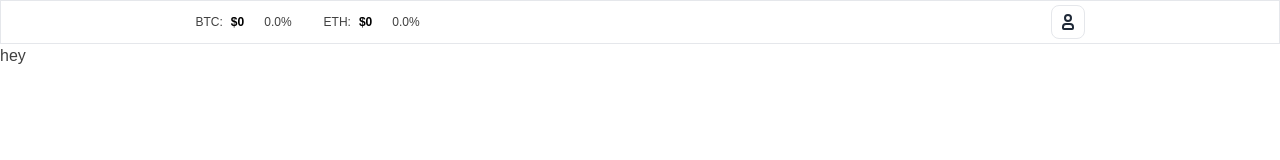
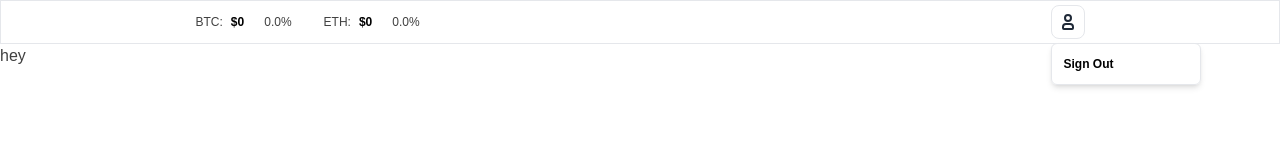
Before and after one commit to DaniloLO53/xyz, a Vue app in the folder frontend/: page / in a window 1280 px wide. Both pictures are taken after a click on the button 1067 px from the left and 22 px from the top of the page. Shown: the top 160 px of the page. Built offline with nearby package versions, Linux system fonts and the light colour scheme; no server answers; some icons are missing.

Commit message:
feat: user topbar menu

```diff
--- a/frontend/src/components/TopBarEconomics.vue
+++ b/frontend/src/components/TopBarEconomics.vue
@@ -1,8 +1,8 @@
 <script setup lang="ts">
 import ProfileIcon from '@/assets/icons/ProfileIcon.vue'
-import ButtonSoft from './ButtonSoft.vue'
+import ButtonIcon from './ButtonIcon.vue'
 import axios from 'axios'
-import { onMounted, reactive } from 'vue'
+import { onMounted, reactive, ref } from 'vue'
 import ArrowDownIcon from '@/assets/icons/ArrowDownIcon.vue'
 import ArrowUpIcon from '@/assets/icons/ArrowUpIcon.vue'
 
@@ -26,6 +26,7 @@ const state = reactive({
     },
   },
 })
+const userButtonIsFocused = ref(false)
 
 const fetchEconomicsData = async () => {
   try {
@@ -62,7 +63,7 @@ onMounted(async () => {
           >
           <div class="flex items-center">
             <ArrowDownIcon class="w-3 h-3 text-red-700" v-if="state.coins.btc.usd_24h_change < 0" />
-            <ArrowUpIcon v-else />
+            <ArrowUpIcon class="w-3 h-3 text-green-500" v-else />
             <span
               :class="{
                 'text-red-500': state.coins.btc.usd_24h_change < 0,
@@ -82,7 +83,7 @@ onMounted(async () => {
           >
           <div class="flex items-center">
             <ArrowDownIcon class="w-3 h-3 text-red-700" v-if="state.coins.eth.usd_24h_change < 0" />
-            <ArrowUpIcon v-else />
+            <ArrowUpIcon class="w-3 h-3 text-green-500" v-else />
             <span
               :class="{
                 'text-red-500': state.coins.eth.usd_24h_change < 0,
@@ -94,9 +95,17 @@ onMounted(async () => {
           </div>
         </li>
       </ul>
-      <ButtonSoft>
-        <ProfileIcon class="" />
-      </ButtonSoft>
+      <div class="space-y-1">
+        <ButtonIcon @focus="userButtonIsFocused = true" @blur="userButtonIsFocused = false">
+          <ProfileIcon />
+        </ButtonIcon>
+        <ul
+          class="w-[150px] text-strong absolute divide-y divide-slate border rounded-md shadow-md"
+          v-if="userButtonIsFocused === true"
+        >
+          <li class="p-3 font-semibold hover:bg-gray-100">Sign Out</li>
+        </ul>
+      </div>
     </div>
     <!-- <h1>Topbar</h1> -->
   </div>
```
Also changed, not shown: frontend/src/components/ButtonIcon.vue (renamed from frontend/src/components/ButtonSoft.vue).
